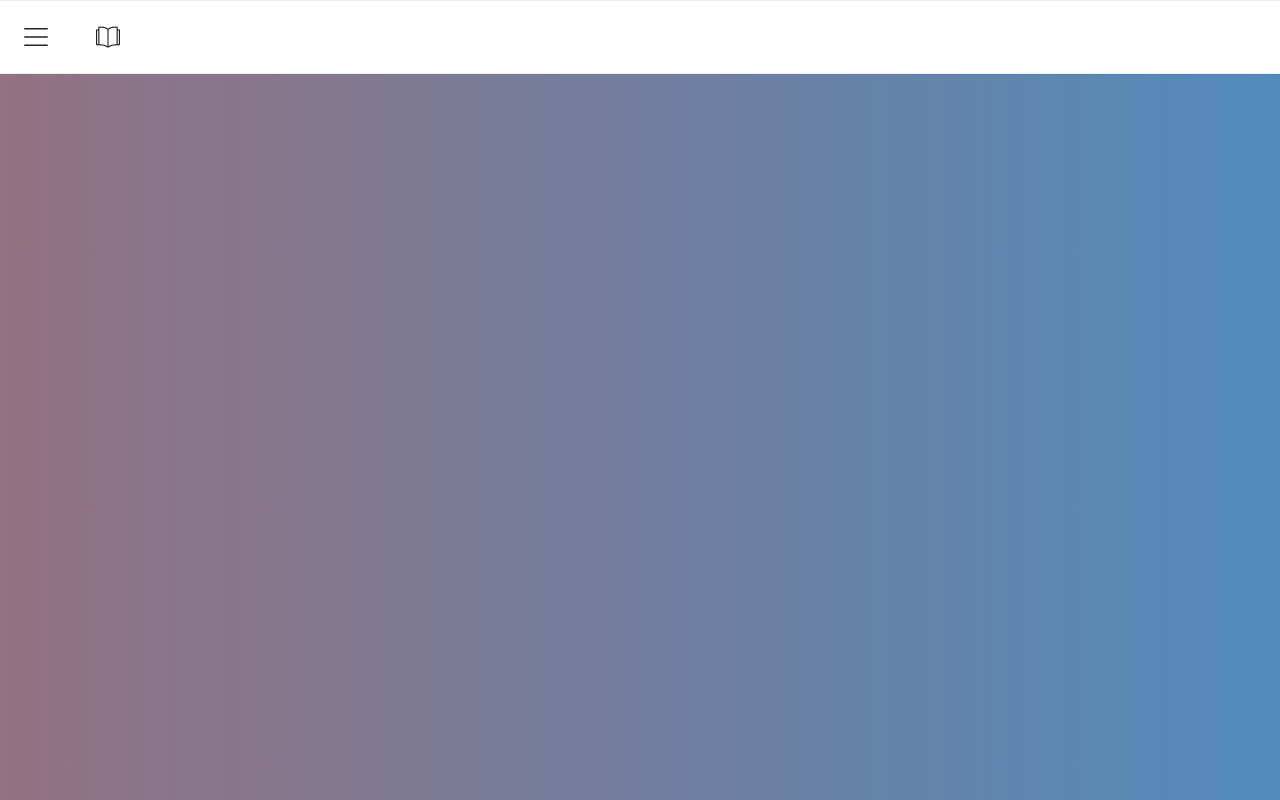
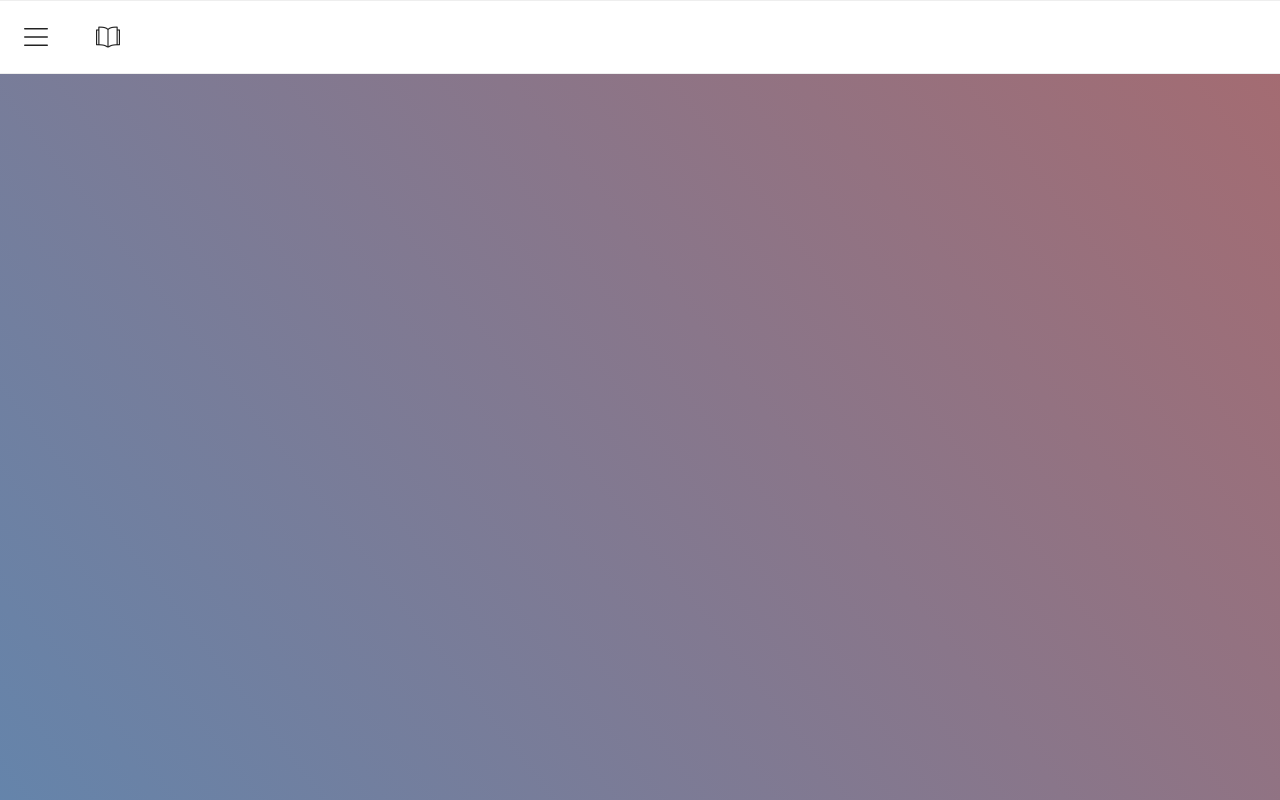
Before and after one commit to buckshire/resume, a plain HTML site: page ideas.html in a window 1280 px wide. Drawn offline with Linux system fonts and the light colour scheme; files whose address does not match are found by name.

Commit message:
Update ideas.html

```diff
--- a/ideas.html
+++ b/ideas.html
@@ -30,7 +30,7 @@
   <link rel="icon" type="image/png" href="dog house computer.png">
 
 </head>
-<body class="test">
+<body>
 
   <!-- Primary Page Layout
   –––––––––––––––––––––––––––––––––––––––––––––––––– -->
```
